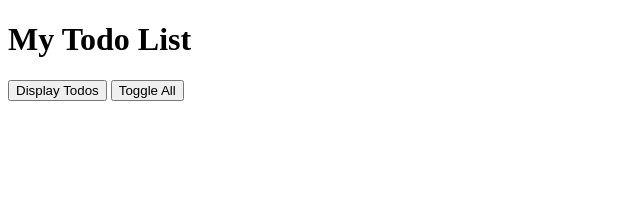
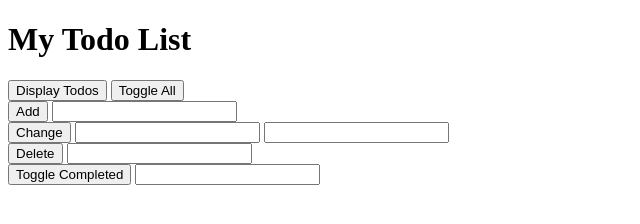
Before and after one commit to Mert1980/practical-javascript, a plain HTML site: page index.html in a window 1280 px wide. Shown: the whole page, without its empty margins (0-640 px from the left). Drawn offline with Linux system fonts and the light colour scheme.

Commit message:
version8 / getting data from inputs-refactoting the code

```diff
--- a/index.html
+++ b/index.html
@@ -1,15 +1,36 @@
 <!DOCTYPE html>
 <html>
-
   <head>
     <link rel="stylesheet" href="style.css">
   </head>
 
   <body>
     <h1>My Todo List</h1>
+    <div>
+        <button onclick="handler.displayTodos()">Display Todos</button>
+        <button onclick="handler.toggleAll()">Toggle All</button>
+    </div>
+    <div>
+        <button onclick="handler.addTodo()">Add</button>
+        <input id="addTodoTextInput" type="text">
+    </div>
 
-    <button id='displayTodosButton'>Display Todos</button>
-    <button id='toggleAllButton'>Toggle All</button>
+    <div>
+        <button onclick="handler.changeTodo()">Change</button>
+        <input id="changeTodoPositionInput" type="number">
+        <input id="changeTodoTextInput" type="text">
+    </div>
+
+    <div>
+        <button onclick="handler.deleteTodos()">Delete</button>
+        <input id="deleteTodoPositionInput" type="number">
+    </div>
+
+    <div>
+        <button onclick="handler.toggleCompleted()">Toggle Completed</button>
+        <input id="toggleCompletedPositionInput" type="number">
+    </div>
+
     <script src="script.js"></script>
   </body>
 
--- a/script.js
+++ b/script.js
@@ -1,7 +1,9 @@
-// VERSION-7 HTML AND THE DOM
-// REQUIREMENTS FOR VERSION7
-// 1- .toggleAll: If everything is true, make everything false
-// 2- .toggleAll: Otherwise, make everything true
+// VERSION-8 GETTING DATA FROM INPUTS - REFACTORING
+// REQUIREMENTS FOR VERSION-8
+// 1- It should have a working control for .addTodo
+// 2- It should have a working control for .changeTodo
+// 3- It should have a working control for .deleteTodo
+// 4- It should have a working control for .toggleCompleted
 
 let todoList = {
     todos: [],
@@ -62,17 +64,33 @@ let todoList = {
         this.displayTodos();
       }
     }
-
-// 1. We want to access to the display todos button
-const displayTodosButton = document.getElementById('displayTodosButton');
-
-// console.log(displayTodosButton);
-// 2. We want to run displayTodos method, when someone clicks the
-//  displayTodos button
-displayTodosButton.addEventListener('click', function(){
+let handler = {
+  displayTodos: function(){
     todoList.displayTodos();
-   });
-const toggleAllButton = document.getElementById('toggleAllButton');
-toggleAllButton.addEventListener('click', function(){
+  },
+  addTodo: function(){
+      let addTodoTextInput = document.getElementById('addTodoTextInput');
+      todoList.addTodo(addTodoTextInput.value);
+      addTodoTextInput.value = '';
+  },
+  changeTodo: function(){
+    let changeTodoPositionInput = document.getElementById('changeTodoPositionInput');
+    let changeTodoTextInput = document.getElementById('changeTodoTextInput');
+    todoList.changeTodo(changeTodoPositionInput.value, changeTodoTextInput.value);
+    changeTodoTextInput.value = '';
+    changeTodoPositionInput.value = '';
+  },
+  deleteTodos: function(){
+    let deleteTodoPositionInput = document.getElementById('deleteTodoPositionInput');
+    todoList.deleteTodos(deleteTodoPositionInput.value);
+    deleteTodoPositionInput.value = '';
+  },
+  toggleCompleted: function(){
+    let toggleCompletedPositionInput = document.getElementById('toggleCompletedPositionInput');
+    todoList.toggleCompleted(toggleCompletedPositionInput.value);
+    toggleCompletedPositionInput.value = '';
+  },
+  toggleAll: function(){
     todoList.toggleAll();
-});
+  }
+}
```
